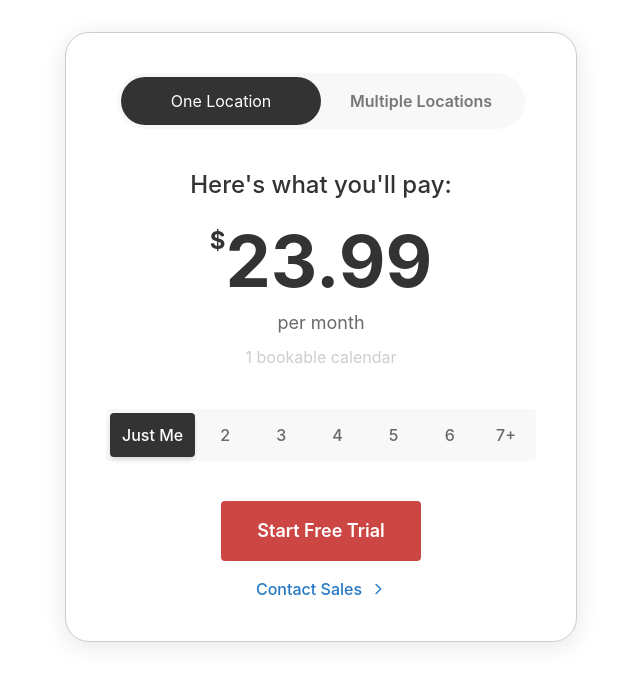
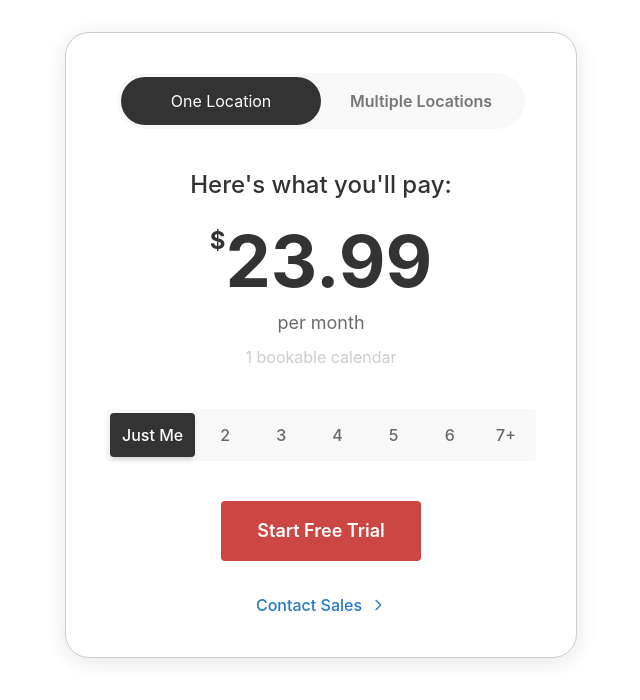
Before and after one commit to vagarogit/hubspot-pricing, a React (Vite) app: page / in a window 1280 px wide. Shown: the top 700 px of the page, without its empty margins (319-959 px from the left). Built offline with nearby package versions, Linux system fonts and the light colour scheme.

Commit message:
Update PricingCalculator.tsx

```diff
--- a/src/components/pricing/PricingCalculator.tsx
+++ b/src/components/pricing/PricingCalculator.tsx
@@ -5,6 +5,7 @@ type TeamSizeOption = 'Just Me' | '2' | '3' | '4' | '5' | '6' | '7+'
 export default function PricingCalculator() {
   const [locationType, setLocationType] = useState<'one' | 'multiple'>('one')
   const [teamSize, setTeamSize] = useState<TeamSizeOption>('Just Me')
+  const promoCode = ''
 
   const teamSizeOptions: TeamSizeOption[] = ['Just Me', '2', '3', '4', '5', '6', '7+']
   const pricingTiers: Record<TeamSizeOption, number> = {
@@ -18,6 +19,8 @@ export default function PricingCalculator() {
   }
 
   const totalPrice = pricingTiers[teamSize]
+  const selected = teamSizeOptions.indexOf(teamSize)
+  const signupLink = `https://www.vagaro.com/signup-1?licence=${selected + 1}${promoCode}`
 
   return (
     <div className="container mx-auto justify-center flex">
@@ -119,12 +122,12 @@ export default function PricingCalculator() {
             </div>
 
             {/* Action Buttons */}
-            <div className="space-y-4">
-              <button
+            <div className="space-y-4 flex flex-col items-center justify-center gap-4">
+              <a href={signupLink} target="_blank" rel="noopener noreferrer"
                 className="w-full md:max-w-[200px] hover:bg-primary-hover text-white font-semibold py-4 px-8 rounded text-lg transition-colors duration-200  bg-primary cursor-pointer"
               >
                 Start Free Trial
-              </button>
+              </a>
 
               <button className="w-full text-bluelink hover:text-blue-dark font-medium flex items-center justify-center gap-2 text-base transition-colors duration-200 cursor-pointer">
                 Contact Sales
```
